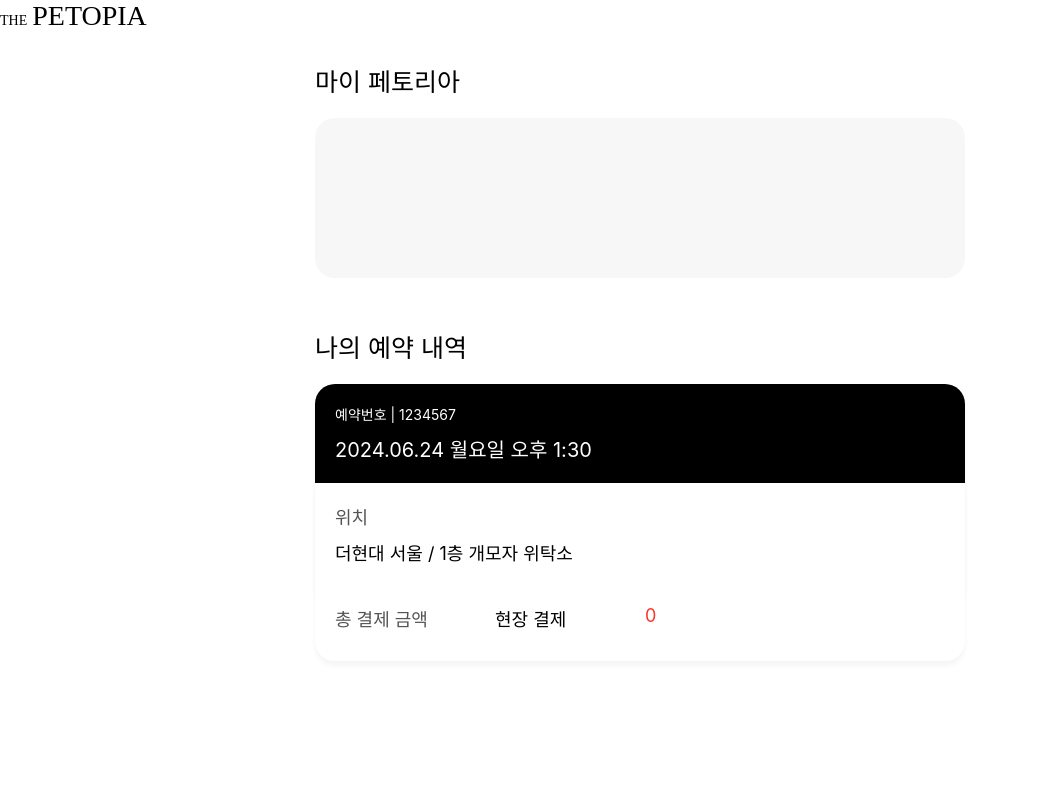
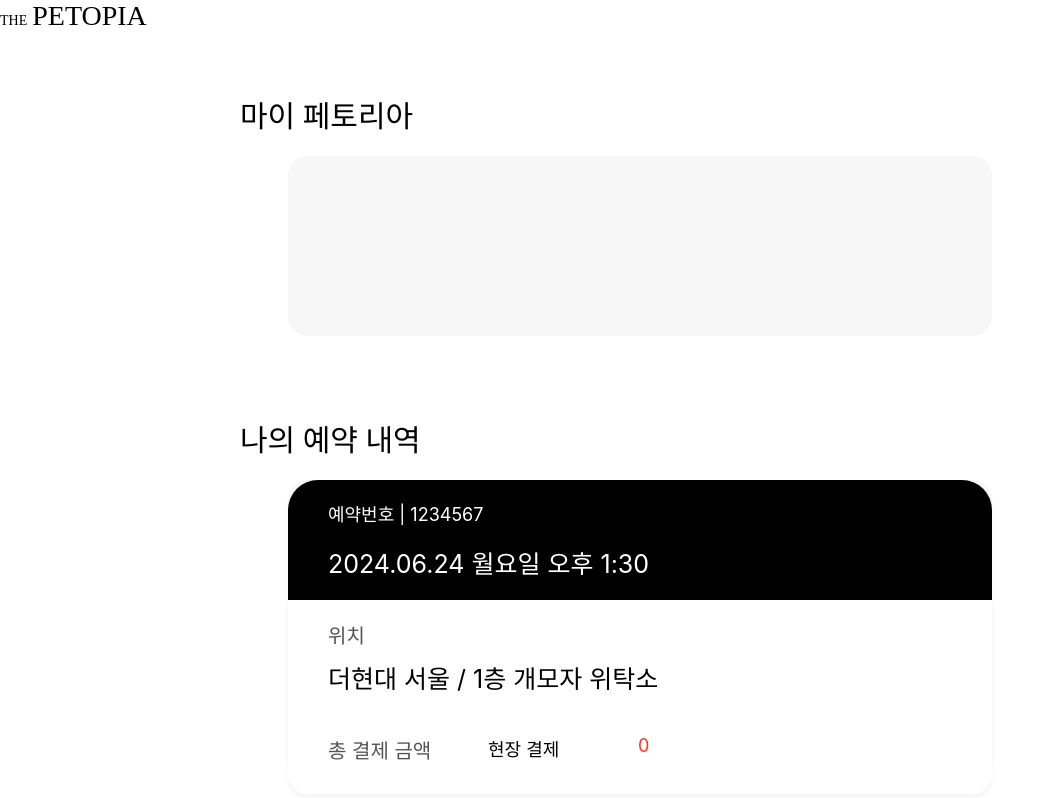
Before and after one commit to Zui-Topia/Pet-Topia-React, a React (Create React App) app: page /mypage in a window 1280 px wide. Shown: the top 798 px of the page, without its empty margins (0-1055 px from the left). Built offline with nearby package versions, Linux system fonts and the light colour scheme.

Commit message:
style : 마이페이지 변경된 css로 적용

```diff
--- a/src/components/MyPage/MyPageSection.js
+++ b/src/components/MyPage/MyPageSection.js
@@ -2,15 +2,15 @@ import React from 'react';
 import styled from 'styled-components';
 
 const MyPageSectionBlock = styled.div`
-    width: 650px;
+    width: 800px;
 
     background: #ffffff;
     position: relative;
 
     margin: 0 auto; /*페이지 중앙에 나타나토록 설정*/
 
-    margin-top: 30px;
-    margin-bottom: 30px;
+    margin-top: 60px;
+    margin-bottom: 60px;
     display: flex;
     flex-direction: column;
 `;
--- a/src/components/MyPage/ReservationBody.js
+++ b/src/components/MyPage/ReservationBody.js
@@ -10,7 +10,7 @@ const ReservationBodyBlock = styled.div`
 
     padding-top: 20px;
     padding-right: 20px;
-    padding-left: 20px;
+    padding-left: 40px;
     padding-bottom: 20px;
 
     .body-payment {
@@ -26,7 +26,7 @@ const ReservationBodyBlock = styled.div`
 
     .reservation-location {
         color: #000000;
-        font-size: 18px;
+        font-size: 25px;
         padding-top: 10px;
         padding-bottom: 10px;
         margin-bottom: 10px;
@@ -48,7 +48,7 @@ const ReservationBodyBlock = styled.div`
     span {
         width: 150px;
         color: #545454;
-        font-size: 18px;
+        font-size: 20px;
         padding-right: 10px;
     }
 `;
--- a/src/components/MyPage/ReservationHead.js
+++ b/src/components/MyPage/ReservationHead.js
@@ -4,23 +4,23 @@ import styled from 'styled-components';
 const ReservationHeadBlock = styled.div`
     background: #000000;
 
-    border-top-left-radius: 20px;
-    border-top-right-radius: 20px;
+    border-top-left-radius: 30px;
+    border-top-right-radius: 30px;
 
     padding-top: 20px;
-    padding-right: 20px;
-    padding-left: 20px;
+    padding-right: 40px;
+    padding-left: 40px;
     padding-bottom: 20px;
 
     .reservation-number {
         color: #ffffff;
-        font-size: 14px;
-        margin-bottom: 10px;
+        font-size: 18px;
+        margin-bottom: 18px;
     }
 
     .reservation-day-details {
         color: #ffffff;
-        font-size: 20px;
+        font-size: 25px;
     }
 `;
 
--- a/src/components/MyPage/ReservationInfo.js
+++ b/src/components/MyPage/ReservationInfo.js
@@ -2,14 +2,14 @@ import React from 'react';
 import styled from 'styled-components';
 
 const ReservationInfoBlock = styled.div`
-    height: 200px;
+    width: 88%;
+    height: 290px;
 
     background: #f7f7f7;
     border-radius: 20px;
     box-shadow: 0 5px 5px 0 rgba(0, 0, 0, 0.04);
 
-    padding-bottom: 20px;
-
+    margin: 0 auto;
     margin-top: 20px;
     margin-bottom: 20px;
 `;
--- a/src/components/MyPage/SectionTitle.js
+++ b/src/components/MyPage/SectionTitle.js
@@ -8,8 +8,8 @@ const SectionTitleWrapper = styled.div`
     align-items: baseline;
 
     color: #000000;
-    font-family: 'Inter';
-    font-size: 25px;
+    font-family: 'Kanit';
+    font-size: 30px;
     font-weight: 400;
 `;
 
--- a/src/components/MyPage/UserInfo.js
+++ b/src/components/MyPage/UserInfo.js
@@ -2,16 +2,13 @@ import React from 'react';
 import styled from 'styled-components';
 
 const UserInfoBlock = styled.div`
-    height: 100px;
+    width: 88%;
+    height: 180px;
 
     background: #f7f7f7;
     border-radius: 20px;
 
-    padding-top: 40px;
-    padding-right: 20px;
-    padding-left: 20px;
-    padding-bottom: 20px;
-
+    margin: 0 auto;
     margin-top: 20px;
     margin-bottom: 20px;
 `;
```
